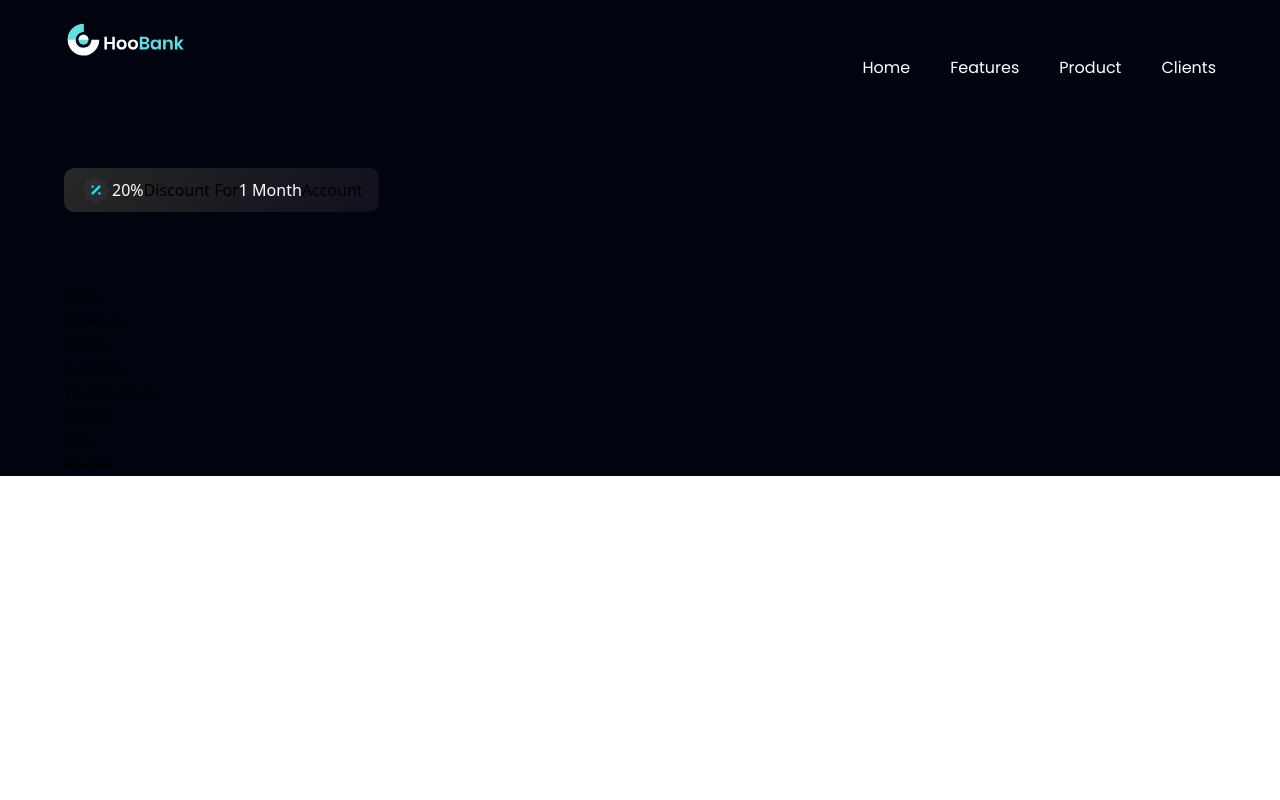
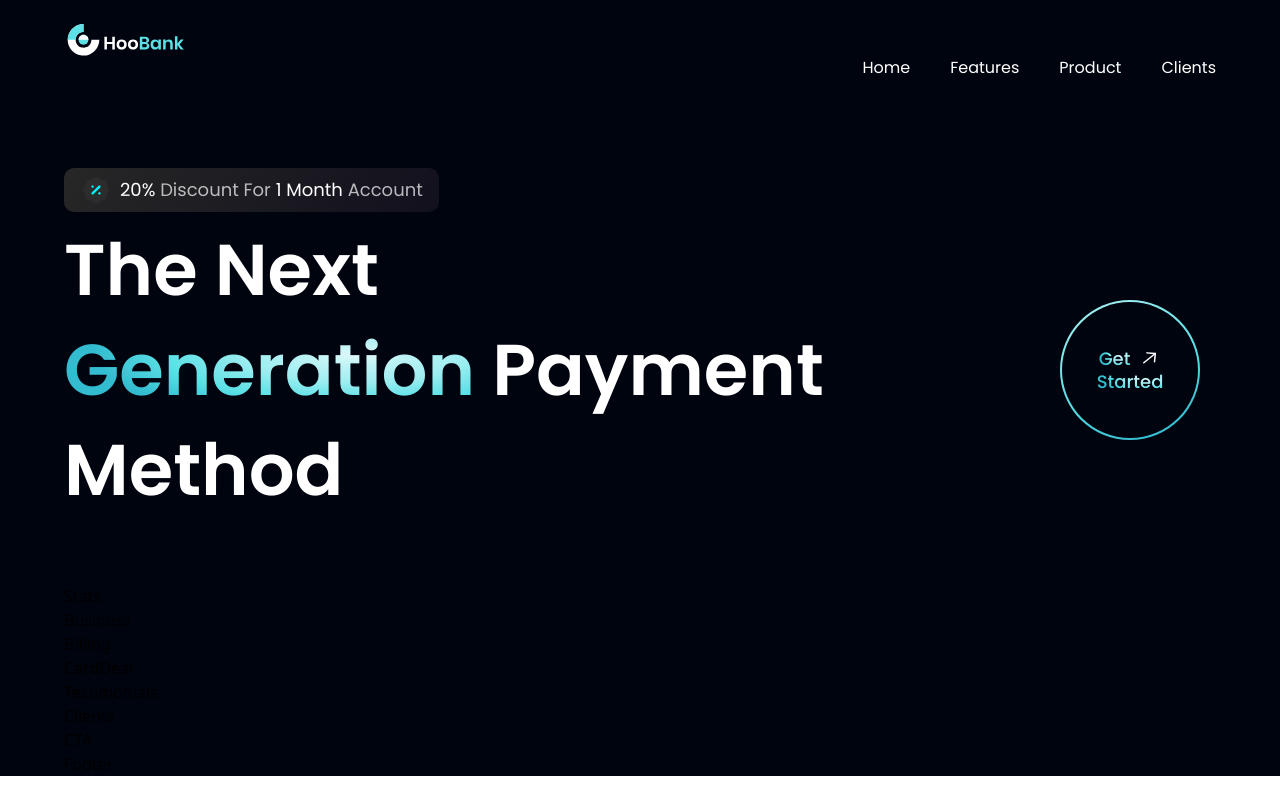
Before and after one commit to Bryan4real/Bank_app, a React (Vite) app: page / in a window 1280 px wide. Built offline with nearby package versions, Linux system fonts and the light colour scheme.

Commit message:
initialization of getstarted on home page - hero setup and initialization of the get started component

```diff
--- a/src/components/GetStarted.jsx
+++ b/src/components/GetStarted.jsx
@@ -1,9 +1,29 @@
-import React from 'react'
+import styles from "../style";
+import { arrowUp } from '../assets';
 
-const GetStarted = () => {
-  return (
-    <div>GetStarted</div>
-  )
-}
+
+const GetStarted = () => (
+  <div className={`${styles.flexCenter} w-[140px] h-[140px] rounded-full bg-blue-gradient
+        p-[2px] cursor-pointer`}>
+          <div className={`${styles.flexCenter} flex-col bg-primary
+                w-[100%] h-[100%] rounded-full`}>
+                 <div className={`${styles.flexStart} flex-row`}>
+                  <p className="font-poppins font-medium text-[18px]
+                             leading-[23px] mr-2 ">
+                    <span className="text-gradient">Get</span>
+                  </p>
+                    <img src={arrowUp} alt="arrow" className="w-[23px] h-[23px]
+                          object-contain" />
+                 </div>
+                 <p className="font-poppins font-medium text-[18px]
+                             leading-[23px] ">
+                    <span className="text-gradient">Started</span>
+                  </p>
+
+          </div>
+
+  </div>
+  );
+
 
 export default GetStarted
--- a/src/components/Hero.jsx
+++ b/src/components/Hero.jsx
@@ -1,6 +1,7 @@
 import React from 'react';
 import styles from '../style';
-import { discount, robot } from '../assets'
+import { discount, robot } from '../assets';
+import GetStarted from './GetStarted';
 
 const Hero = () => (
 
@@ -15,10 +16,25 @@
 
                 <img src={discount} alt="discount"
                       className="w-[32px] h-[32px]" />
-                      <span className="text-white">20%</span>
-                      Discount For {" "}
-                      <span className="text-white">1 Month</span>
-                      Account
+                      <p className={`${styles.paragraph} ml-2`}>
+                        <span className="text-white">20%</span> Discount For {" "}
+                        <span className="text-white">1 Month</span> Account
+                      </p>
+
+              </div>
+
+              <div className="flex flex-row justifiy-between items-center w-full">
+                <h1 className="flex-1 font-poppins font-semibold ss:text-[72px] text-[52px]
+                               text-white ss:leading-[100px] leading-[75px] ">
+                  The Next <br className="sm:block hidden" /> {" "}
+                  <span className="text-gradient">Generation
+                  </span> {" "}
+                  Payment Method
+                </h1>
+
+                <div className="ss:flex hidden md:mr-4 mr-0">
+                    <GetStarted />
+                </div>
 
               </div>
 
```
